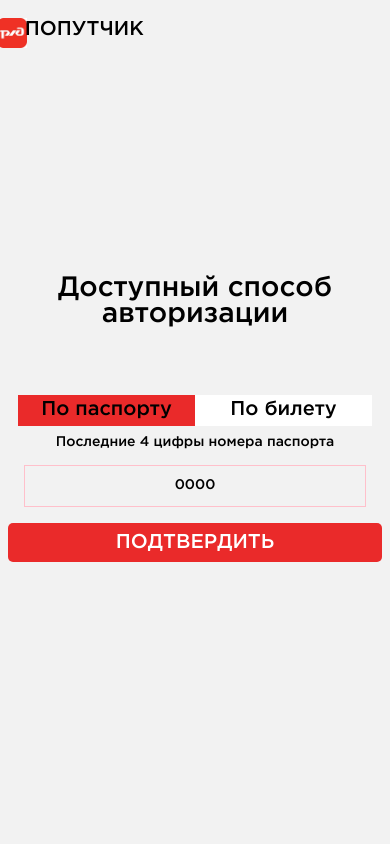
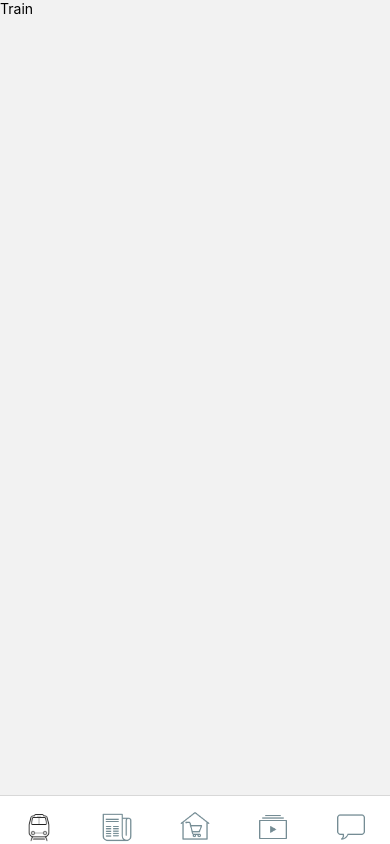
Before and after one commit to v1vaGIT/winrepo, a React Native app in the folder client/: screen / in a window 390 px wide. Built offline with nearby package versions, Linux system fonts and the light colour scheme.

Commit message:
version 9

```diff
--- a/client/router.js
+++ b/client/router.js
@@ -9,7 +9,7 @@ const Stack = createNativeStackNavigator()
 export const Navigation = () => {
     return (
         <NavigationContainer>
-            <Stack.Navigator initialRouteName='auth' screenOptions={{headerShown: false}}>
+            <Stack.Navigator initialRouteName='tabs' screenOptions={{headerShown: false}}>
                 <Stack.Screen name='auth' component={Auth} options={{headerShown: false}}/>
                 <Stack.Screen name='tabs' component={TabsScreens} />
             </Stack.Navigator>
--- a/client/screens/Tabs/NewsStack.js
+++ b/client/screens/Tabs/NewsStack.js
@@ -7,7 +7,19 @@ const Article = ({ route }) => {
   const { id } = route.params
   const article = news_data.find(item => item.id === id)
   return (
-    <Text>{article.title}</Text>
+    <View style={styles.News}>
+      <View style={styles.header}>
+        <View style={styles.headerOne}>
+          <Image source={require('../../assets/news/Logo.jpg')} style={styles.logoHeader}/>
+        </View>
+        <View style={styles.headerTwo}>
+          <Text style={styles.textHeader1}>{article.title}</Text>
+        </View>
+      </View>
+      <View style={styles.body}>
+        <Text style={styles.TextText1}>{article.text}</Text>
+      </View>
+    </View>
   )
 }
 
@@ -73,31 +85,38 @@ const styles = StyleSheet.create({
     flex: 1,
   },
   header: {
-    flex: 1,
-    flexDirection: "row",
-    height: '11%',
-    borderBottomWidth: 2
+    display: 'flex',
+    position: 'absolute',
+    top: 0,
+    start: 0,
+    flexDirection: "row"
   },
   headerOne: {
     flex: 1,
     alignItems: 'center',
+  },
+  headerTwo: {
+    flex: 5,
+    alignItems: 'flex-start'
   },
   logoHeader: {
     width: 30,
     height: 30,
     marginTop: '74%',
   },
-  headerTwo: {
-      flex: 5,
-      alignItems: 'flex-start'
-  },
   textHeader: {
     fontFamily: 'GothamPro-Medium',
     fontSize: 19,
     marginTop: '16%',
   },
+  textHeader1: {
+    fontFamily: 'GothamPro-Medium',
+    fontSize: 17,
+    marginTop: '16%',
+  },
   body: {
-    height: '89%'
+    height: '89%',
+    marginTop: '23%'
   },
   button: {
     marginHorizontal: '2%',
@@ -117,6 +136,13 @@ const styles = StyleSheet.create({
     fontSize: 20,
     textAlign:'justify',
     padding: '2%'
+  },
+  TextText1: {
+    fontFamily: 'GothamPro-Light',
+    fontSize: 20,
+    textAlign:'justify',
+    paddingHorizontal: '5%',
+    paddingTop: '2%',
   },
   News: {
     flex: 1,
@@ -138,4 +164,7 @@ const styles = StyleSheet.create({
     justifyContent: 'center',
     paddingRight: '2%'
   },
+  asdf: {
+backgroundColor: 'blue',
+  },
 });
--- a/package.json
+++ b/package.json
@@ -5,7 +5,9 @@
   "main": "app.js",
   "scripts": {
     "start": "node app.js",
-    "server": "nodemon app.js"
+    "server": "nodemon app.js",
+    "client": "cd client && expo start",
+    "dev": "concurrently \"nodemon app.js\" \"npm run client\""
   },
   "keywords": [
     "MongoDB",
```
Also changed, not shown: 1 other file (tests, documents, lock files or other folders).
